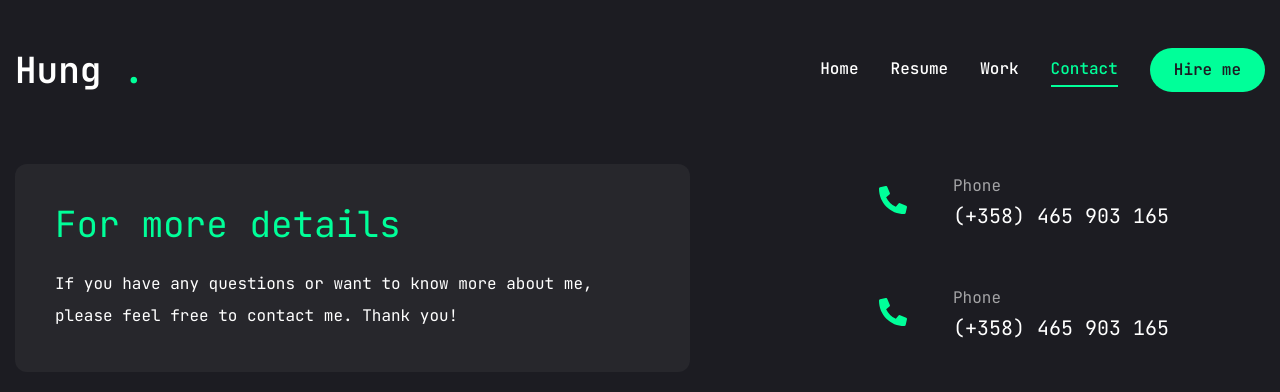
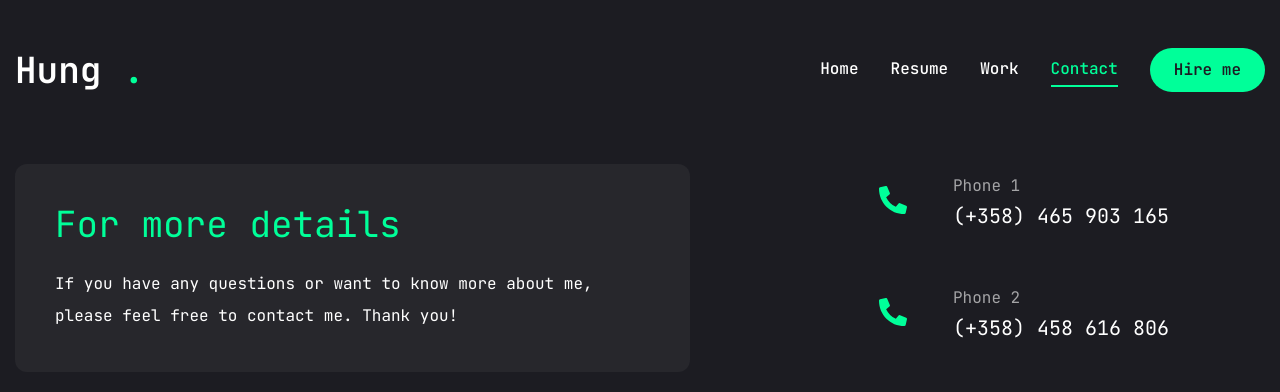
Before and after one commit to hung1503/portfolio-2024, a Next.js app: page /contact in a window 1280 px wide. Shown: the top 392 px of the page. Built offline with nearby package versions, Linux system fonts and the light colour scheme.

Commit message:
Updating info

```diff
--- a/app/contact/page.jsx
+++ b/app/contact/page.jsx
@@ -11,13 +11,13 @@ import { motion } from "framer-motion";
 const info = [
   {
     icon: <FaPhoneAlt />,
-    title: "Phone",
+    title: "Phone 1",
     description: "(+358) 465 903 165",
   },
   {
     icon: <FaPhoneAlt />,
-    title: "Phone",
-    description: "(+358) 465 903 165",
+    title: "Phone 2",
+    description: "(+358) 458 616 806",
   },
   {
     icon: <FaEnvelope />,
```
